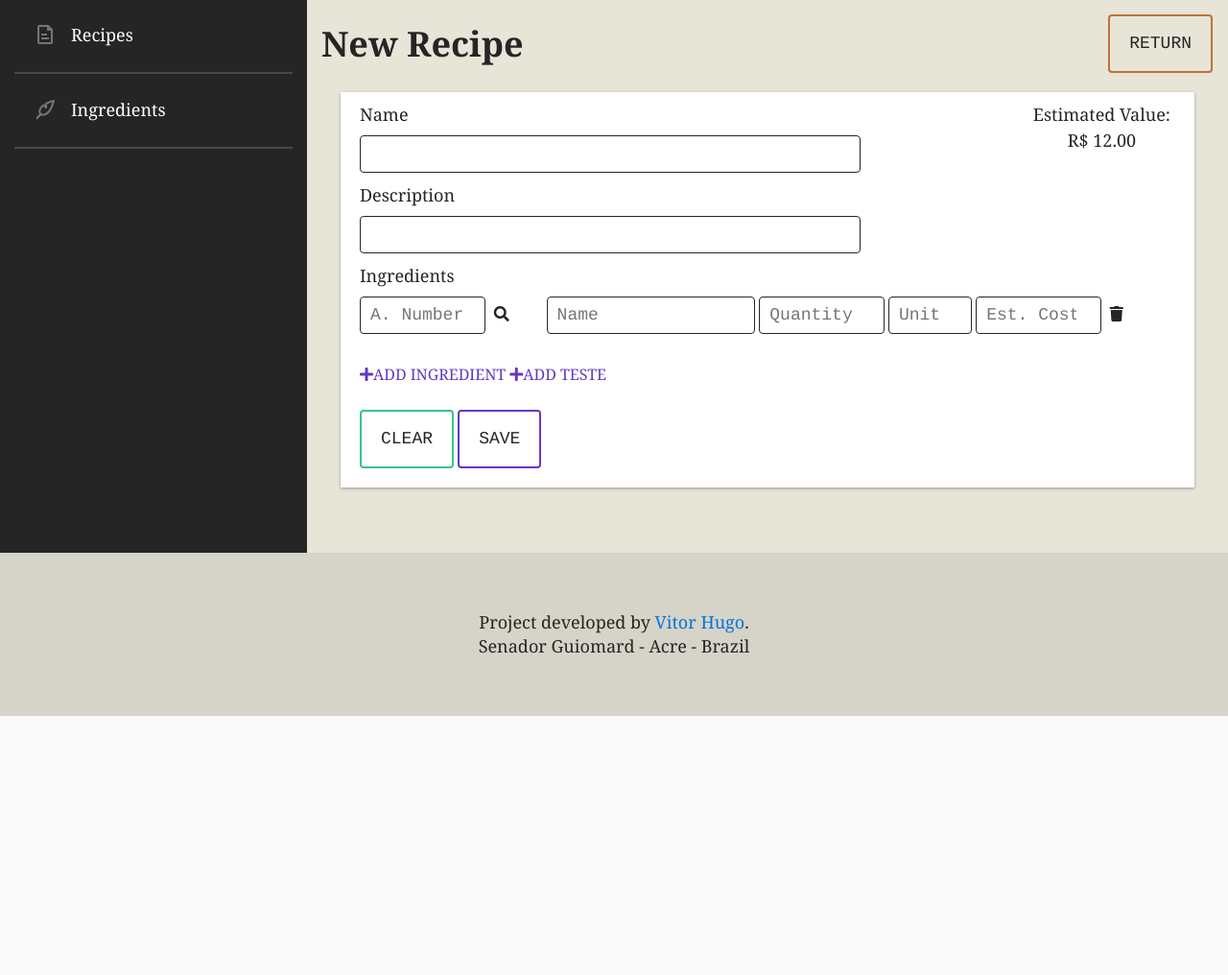
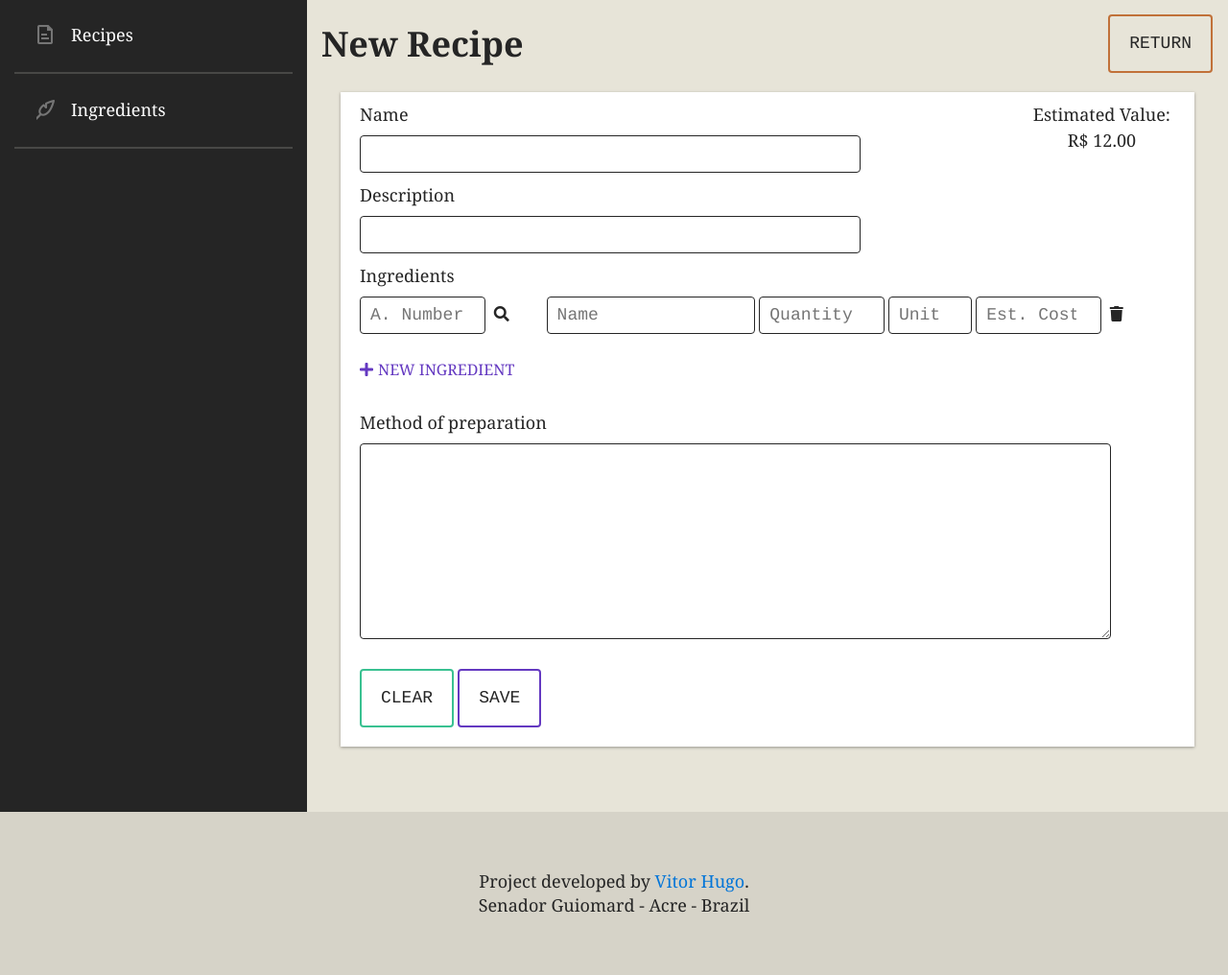
Before and after one commit to vdhug/apicbase, a Django app: page /add in a window 1280 px wide. Shown: the part 68-1084 px from the top of the page at 96% size. Before the commit the page ends 814 px from the top, so only its background shows below. Run offline with Django 3.2, Linux system fonts and the light colour scheme; some libraries are stand-ins or nearby versions.

Commit message:
Finishing recipe view

```diff
--- a/ingredients/urls.py
+++ b/ingredients/urls.py
@@ -4,6 +4,6 @@ from . import views
 
 urlpatterns = [
     path("", views.ingredients, name="ingredients"),
-    path("add", views.add_ingredient, name="add_ingredient"),
-    path("save", views.save_ingredient, name="save_ingredient"),
+    path("/add", views.add_ingredient, name="add_ingredient"),
+    path("/save", views.save_ingredient, name="save_ingredient"),
 ]
--- a/recipes/static/recipes/css/style.css
+++ b/recipes/static/recipes/css/style.css
@@ -267,12 +267,16 @@ a:hover {
 	font-size: 1.125em;
 }
 
-.create-item input, .create-item select {
+.create-item input, .create-item select, .create-item textarea {
 	font-family: Courier, monospace;
 	border-radius: 4px;
 	width: 60%;
 	padding: 5px 10px;
 	border: 1px solid #252525;
+}
+
+.create-item textarea {
+	width: 90%;
 }
 
 .create-item a {
@@ -338,11 +342,13 @@ a:hover {
 	width: 15%;
 }
 .ingredients a span {
-	font-weight: 700;
+	font-weight: 600;
+	margin-right: 5px;
 }
 
 .ingredients a {
-	margin-top: 20px;
+	margin-top: 15px;
+	margin-bottom: 20px;
 	color: #6439c1;
 	text-transform: uppercase;
 }
--- a/recipes/templates/recipes/recipe.html
+++ b/recipes/templates/recipes/recipe.html
@@ -50,9 +50,11 @@
                         <i class="fas fa-trash" onclick="removeRecipe()"></i>
                     </li>
                 </ul>
-                <a id="newIngredient" href="#"><span class="fas fa-plus"></span>Add Ingredient</a>
-                <a id="teste" href="#"><span class="fas fa-plus"></span>Add teste</a>
+                <a id="newIngredient" href="#"><span class="fas fa-plus"></span>New Ingredient</a>
             </div>
+
+            <label for="method">Method of preparation</label>
+            <textarea name="name" rows="8"></textarea>
 
             <a class="button-clear" href="#">Clear</a>
             <a class="button-save" href="#">Save</a>
```
